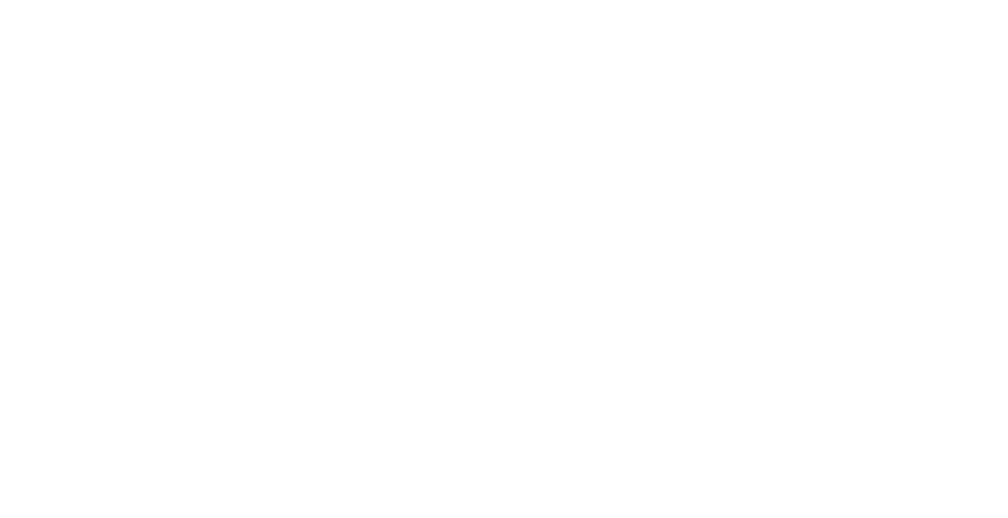
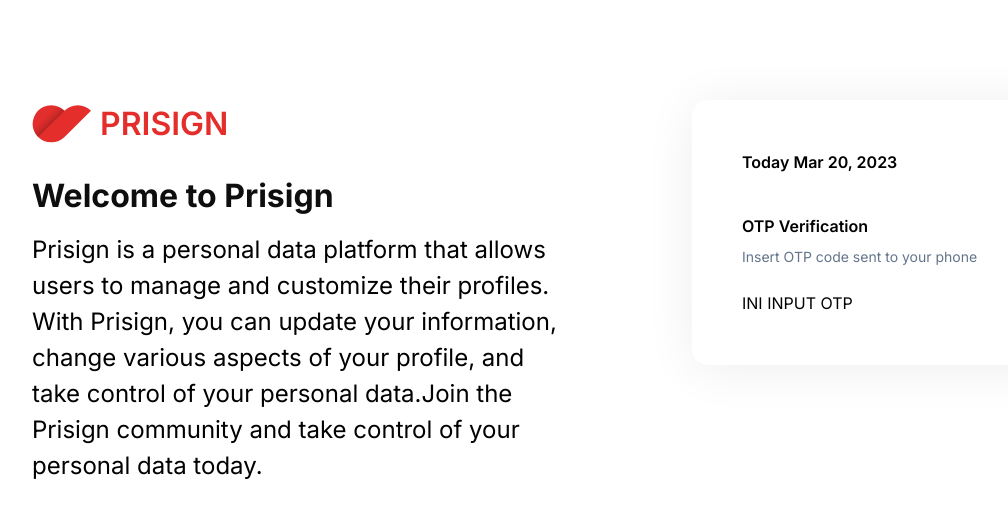
Before and after one commit to Derida23/Boilerplate-Vue3-Typescript, a Vue app: page /auth/otp in a window 1280 px wide. Before the commit this address had no page. Shown: the top 518 px of the page, without its empty margins (68-1076 px from the left). Built offline with nearby package versions, Linux system fonts and the light colour scheme.

Commit message:
faet: wireframe folder for input otp ✅

```diff
--- /dev/null
+++ b/src/components/InputOtp/index.ts
@@ -0,0 +1 @@
+export { default } from './index.vue'
--- /dev/null
+++ b/src/components/InputOtp/index.vue
@@ -0,0 +1,5 @@
+<script setup></script>
+
+<template>INI INPUT OTP</template>
+
+<style src="./inputOtp.style.scss" lang="scss"></style>
--- a/src/layouts/auth/index.vue
+++ b/src/layouts/auth/index.vue
@@ -36,6 +36,16 @@
 const today = computed(() => {
   return format(new Date(), "MMM dd, yyyy");
 });
+
+const isOtp = computed((): boolean => {
+  const otp_url = route.path;
+
+  if (otp_url.includes("otp")) {
+    return true;
+  }
+
+  return false;
+});
 </script>
 
 <template>
@@ -60,7 +70,7 @@
       <div class="card-box">
         <p class="card-today">Today {{ today }}</p>
         <div class="card-content">
-          <Tabs :options="tabOptions" v-model="activeTab" />
+          <Tabs v-if="!isOtp" :options="tabOptions" v-model="activeTab" />
           <router-view v-slot="{ Component }">
             <transition name="slide-fade">
               <component :is="Component" />
--- a/src/routes/routes.ts
+++ b/src/routes/routes.ts
@@ -22,7 +22,7 @@
         component: () => import("@/views/auth/register/index.vue"),
       },
       {
-        path: "/otp",
+        path: "/auth/otp",
         name: "otp",
         component: () => import("@/views/auth/otp/index.vue"),
       },
--- a/src/views/auth/login/index.vue
+++ b/src/views/auth/login/index.vue
@@ -49,7 +49,7 @@
     :validation-schema="schema"
     v-slot="{ isSubmitting }"
   >
-    <div class="login-wrapper">
+    <div class="login">
       <div class="text-box">
         <p class="text-login">Login Account</p>
       </div>
--- a/src/views/auth/login/login.style.scss
+++ b/src/views/auth/login/login.style.scss
@@ -1,4 +1,4 @@
-.login-wrapper {
+.login {
   .text-box {
     @apply my-6;
 
--- a/src/views/auth/otp/index.vue
+++ b/src/views/auth/otp/index.vue
@@ -1,7 +1,17 @@
-<script setup lang="ts"></script>
+<script setup lang="ts">
+import InputOtp from "@/components/InputOtp";
+</script>
 
 <template>
-  <div>INI HALAMAN OTP</div>
+  <div class="otp">
+    <div class="otp-title">
+      <h1>OTP Verification</h1>
+      <p>Insert OTP code sent to your phone</p>
+    </div>
+    <div>
+      <InputOtp />
+    </div>
+  </div>
 </template>
 
-<style></style>
+<style src="./otp.style.scss" lang="scss"></style>
--- /dev/null
+++ b/src/views/auth/otp/otp.style.scss
@@ -0,0 +1,16 @@
+.otp {
+  &-title {
+    @apply my-6;
+
+    h1 {
+      @apply font-semibold;
+      @apply text-[16px];
+    }
+
+    p {
+      @apply text-[14px];
+      @apply text-slate-500;
+      @apply mt-2;
+    }
+  }
+}
```
Also changed, not shown: src/components/InputOtp/inputOtp.style.scss (added), src/components/InputOtp/inputOtp.type.ts (added), src/views/auth/otp/otp.type.ts (added).
